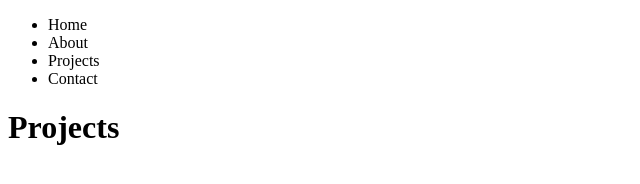
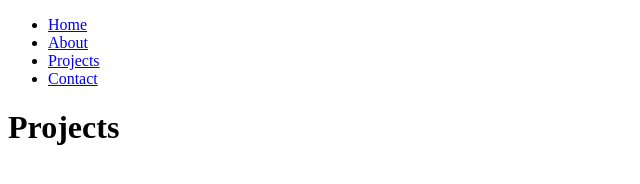
Before and after one commit to JesseDowntown/makersquare_lessons, a plain HTML site: page 01-my_portfolio/projects.html in a window 1280 px wide. Shown: the whole page, without its empty margins (0-640 px from the left). Drawn offline with Linux system fonts and the light colour scheme.

Commit message:
added content

```diff
--- a/01-my_portfolio/projects.html
+++ b/01-my_portfolio/projects.html
@@ -6,13 +6,13 @@
         </head>
         <body>
         	<nav>
-        		<ul>
-        			<li>Home</li>
-        			<li>About</li>
-        			<li>Projects</li>
-        			<li>Contact</li>
-        		</ul>
-        	</nav>
+            <ul>
+                <li><a href="index.html">Home</a></li>
+                <li><a href="about.html">About</a></li>
+                <li><a href="projects.html">Projects</a></li>
+                <li><a href="contacts.html">Contact</a></li>
+            </ul>
+        </nav>
         	<h1>Projects</h1>
         </body>
     </html>
```
Also changed, not shown: 01-my_portfolio/about.html (+13 -0 lines), 01-my_portfolio/contacts.html (+7 -7 lines), 01-my_portfolio/index.html (+6 -1 lines).
